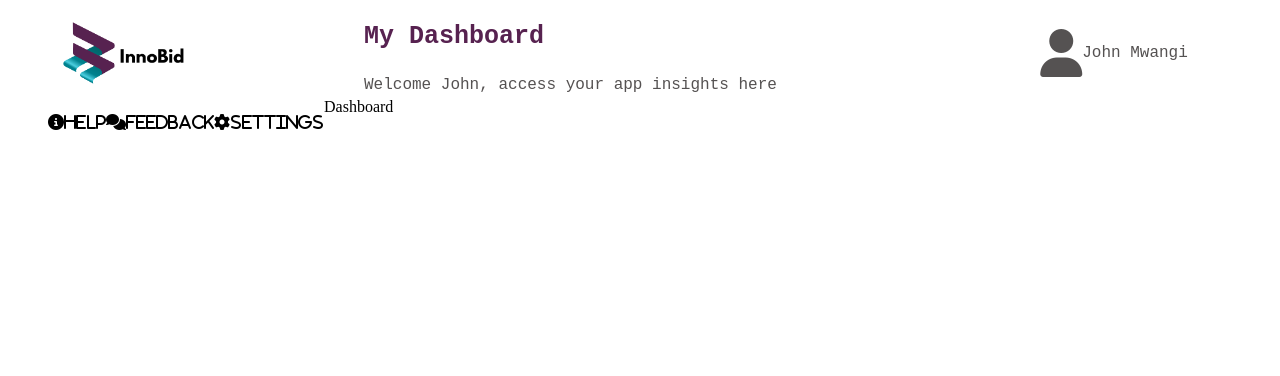
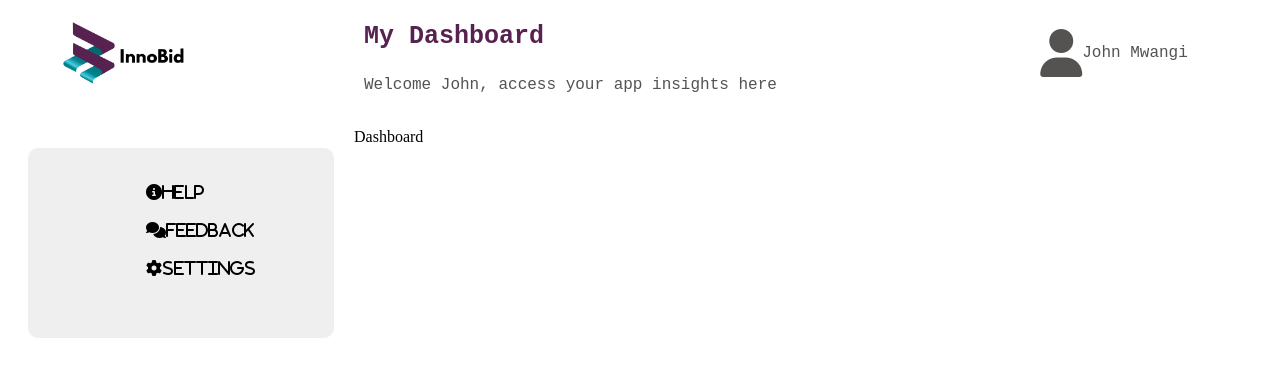
Before and after one commit to Ndhlovu1/tender-management-system, a React (Create React App) app in the folder inno-bid/: page / in a window 1280 px wide. Shown: the top 376 px of the page. Built offline with nearby package versions, Linux system fonts and the light colour scheme.

Commit message:
Right Sidebar

```diff
--- a/inno-bid/src/home/home.css
+++ b/inno-bid/src/home/home.css
@@ -1,5 +1,5 @@
 .home{
     display : flex;
-    padding-top: 20px;
+    padding-top: 50px;
 
 }
--- a/inno-bid/src/sidebar/Sidebar.jsx
+++ b/inno-bid/src/sidebar/Sidebar.jsx
@@ -14,9 +14,9 @@ export default function Sidebar() {
         <i class="fas fa-comment-alt-exclamation">Notifications</i>
         */}
 
-        <i class="fa-sharp fa-solid fa-circle-info">Help</i>
-        <i class="fa-sharp fa-solid fa-comments">Feedback</i>
-        <i class="fa-solid fa-gear">Settings</i>
+        <li><i class="sidebarListItem fa-sharp fa-solid fa-circle-info">Help</i></li>
+        <li><i class="sidebarListItem fa-sharp fa-solid fa-comments">Feedback</i></li>
+        <li><i class="sidebarListItem fa-solid fa-gear">Settings</i></li>
 
        </ul>
 
--- a/inno-bid/src/sidebar/sidebar.css
+++ b/inno-bid/src/sidebar/sidebar.css
@@ -1,4 +1,28 @@
 .sidebar{
     flex: 3;
+    margin: 20px ;
+    padding-bottom: 30px;
+    background: #efefef;
+    border-radius: 10px;
+    display: flex;
+    flex-direction: column;
+    align-items: center;
 
 }
+
+
+.sidebarList{
+    display: flex;
+    flex-direction: column;
+    align-items: start;
+    list-style: none;
+    margin-bottom: 30px;
+
+}
+
+.sidebarListItem{
+   display: inline-block;
+   width: 50%;
+   margin-top: 20px;
+   cursor: pointer;
+}
```
